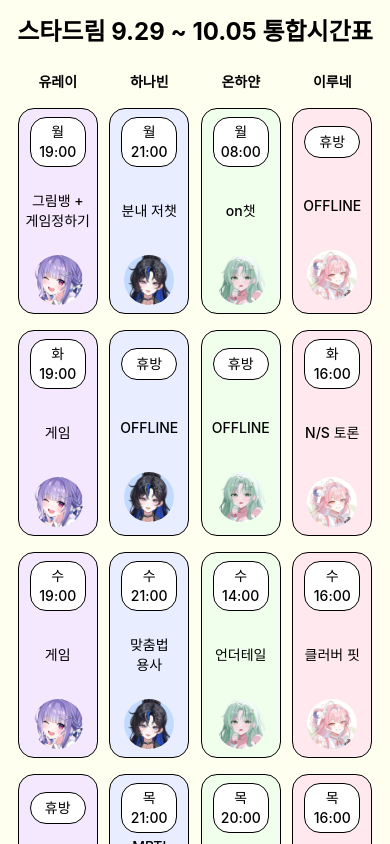
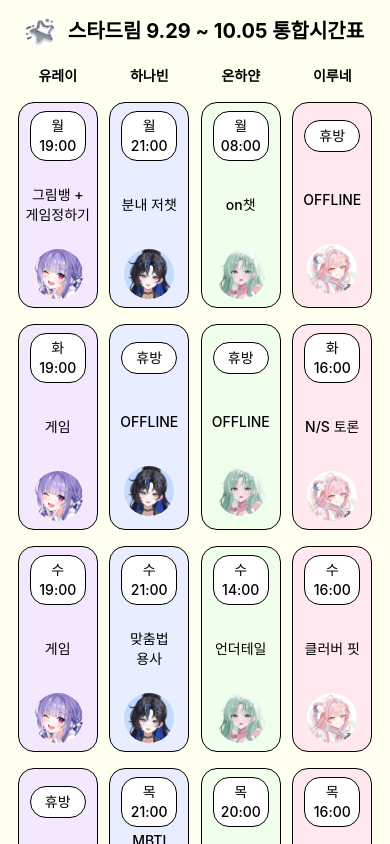
Before and after one commit to Lacheln1/StarDream-schedule-web, a React (Vite) app: page / in a window 390 px wide. Shown: the top 844 px of the page. Built offline with nearby package versions, Linux system fonts and the light colour scheme; a web font is replaced by a local one.

Commit message:
feat: 모바일 레이아웃 이미지 추가
이미지 클릭시 카페로 이동

```diff
--- a/src/Layouts/MobileLayout.tsx
+++ b/src/Layouts/MobileLayout.tsx
@@ -1,5 +1,6 @@
 import Card from "../components/Card";
 import { StreamerSchedule } from "../types/schedule";
+import StarDreamLogo from "/STARDREAM_.png";
 
 interface Day {
     key: "mon" | "tue" | "wed" | "thu" | "fri" | "sat" | "sun";
@@ -21,9 +22,18 @@ const MobileLayout = ({ days, streamers, weeklyDate }: MobileLayoutProps) => {
     return (
         <div className="min-h-screen bg-[#feffef] p-4">
             <div className="max-w-full mx-auto">
-                <h1 className="text-2xl font-bold text-center mb-6">
-                    스타드림 {weeklyDate} 통합시간표
-                </h1>
+                <div className="flex justify-center text-center items-center gap-3 mb-5">
+                    <a href="https://cafe.naver.com/stardreamco">
+                        <img
+                            src={StarDreamLogo}
+                            alt="스타드림로고"
+                            className="w-[30px] h-[30px] xl:w-[36px] xl:h-[36px]"
+                        />
+                    </a>
+                    <div className="text-xl font-bold text-center">
+                        스타드림 {weeklyDate} 통합시간표
+                    </div>
+                </div>
 
                 <div className="grid gap-2 mb-4" style={{ gridTemplateColumns: "repeat(4, 1fr)" }}>
                     {streamers.map((streamer) => (
```
